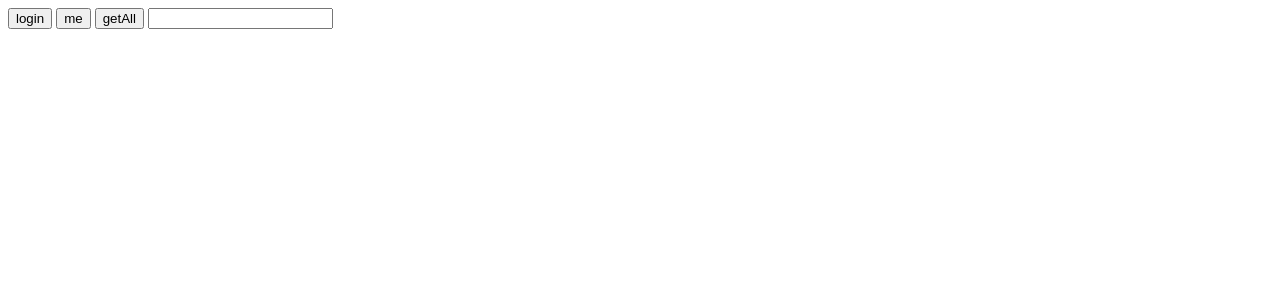
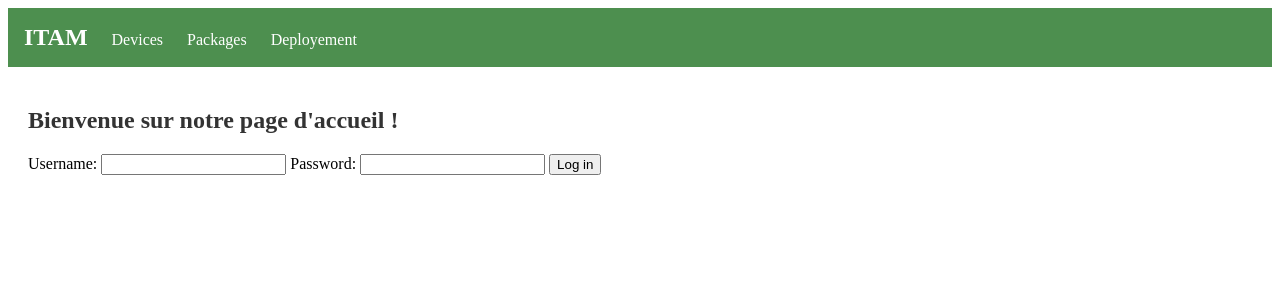
Before and after one commit to valentinRyckaert/ITAM-frontend, a Svelte app: page / in a window 1280 px wide. Shown: the top 300 px of the page. Built offline with nearby package versions, Linux system fonts and the light colour scheme.

Commit message:
update main App

```diff
--- a/package.json
+++ b/package.json
@@ -10,6 +10,7 @@
     "check": "svelte-check --tsconfig ./tsconfig.app.json && tsc -p tsconfig.node.json"
   },
   "dependencies": {
+    "sass-embedded": "^1.83.4",
     "tailwind": "^4.0.0"
   },
   "devDependencies": {
--- a/src/App.svelte
+++ b/src/App.svelte
@@ -1,30 +1,37 @@
 <script lang="ts">
-  import { login, getCurrentUser } from './api/auth'
-  import { getAllFromDB } from './api/data'
+  import { onMount } from 'svelte';
+  import Navbar from './lib/Navbar.svelte'
+  import LoginForm from './lib/LoginForm.svelte'
+  import DataTable from './lib/DataTable.svelte'
+  import LogoutButton from './lib/LogoutButton.svelte'
 
-  let response
-  let text = $state("")
+  let logged: boolean
+  let activePage: string
 
-  async function do_login() {
-    response = await login("admin","admin")
-    console.log(response)
-  }
-
-  async function getCurrent() {
-    response = await getCurrentUser()
-    console.log(response)
-  }
-
-  async function getAll() {
-    response = await getAllFromDB(text)
-    console.log(response)
-  }
+  onMount(async () => {
+    logged = localStorage.getItem('authToken') !== null
+  });
 
 </script>
 
 <div>
-  <button onclick={do_login}>login</button>
-  <button onclick={getCurrent}>me</button>
-  <button onclick={getAll}>getAll</button>
-  <input type="text" bind:value={text}>
+  <Navbar/>
+  <main>
+    <h2>Bienvenue sur notre page d'accueil !</h2>
+    {#if !logged}
+      <LoginForm bind:isLogged={logged}/>
+    {:else}
+      <DataTable dataName="devices"/>
+      <LogoutButton setLogout="{() => {logged = false;}}"/>
+    {/if}
+  </main>
 </div>
+
+<style lang="scss">
+  main {
+    padding: 20px;
+    h2 {
+      color: #333;
+    }
+  }
+</style>
```
Also changed, not shown: 1 other file (tests, documents, lock files or other folders).
